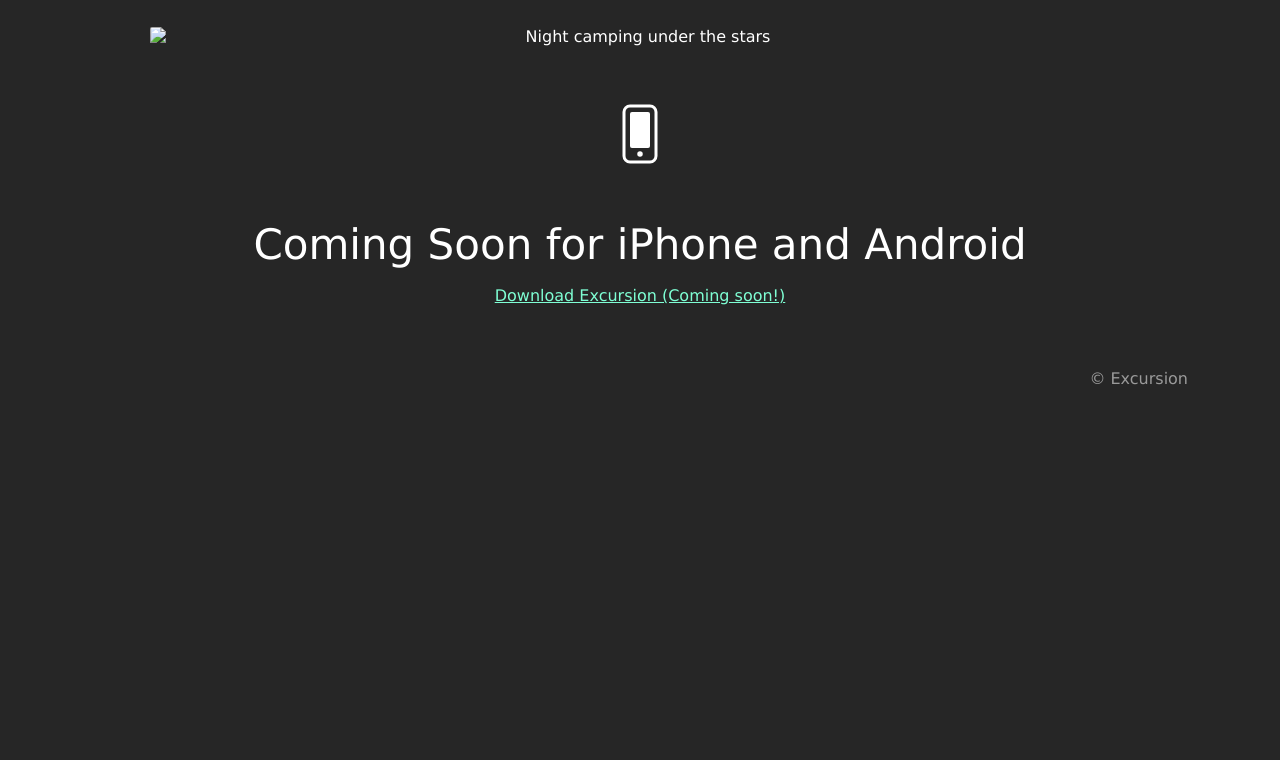
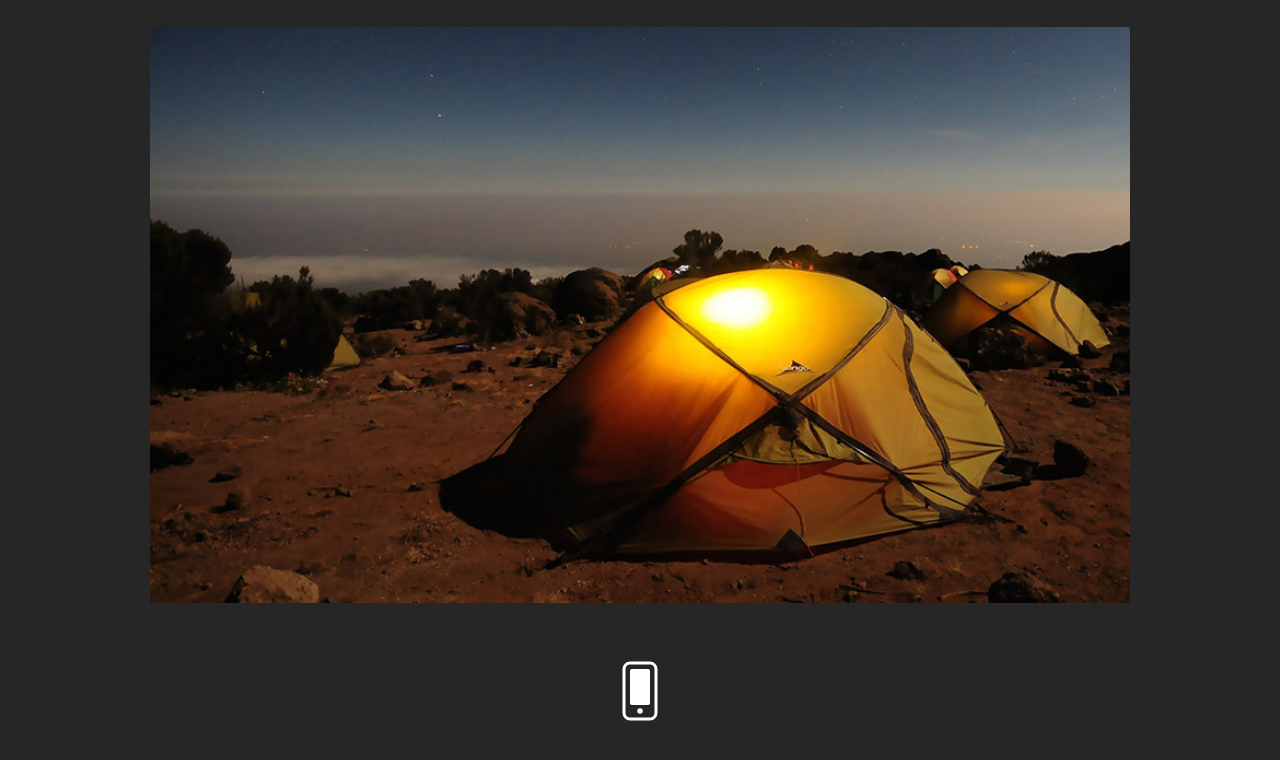
Before and after one commit to purplelily93/excursion, a plain HTML site: page index.html in a window 1280 px wide. Shown: the part 634-1394 px from the top of the page. Before the commit the page ends 1022 px from the top, so only its background shows below. Drawn offline with Linux system fonts and the light colour scheme.

Commit message:
Media Adjustment

```diff
--- a/index.html
+++ b/index.html
@@ -28,7 +28,7 @@
 
 
       <figure class="hero-photo">
-        <img src="assets/camp.jpg" alt="Night camping under the stars" />
+        <img src="images\camp.jpg" alt="Night camping under the stars" />
       </figure>
     </section>
 
```
